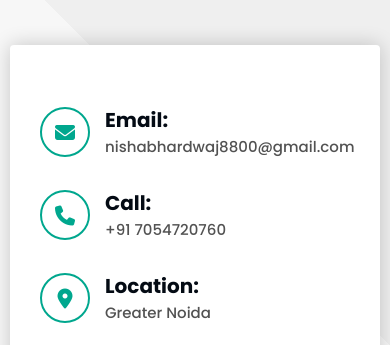
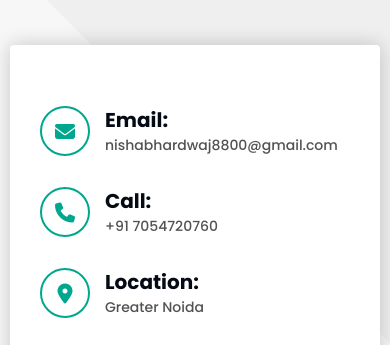
Before and after one commit to Nisha0802/MyPortfolio.github.io, a plain HTML site: page index.html in a window 390 px wide. Shown: the part 6460-6805 px from the top of the page. Drawn offline with nearby package versions, Linux system fonts and the light colour scheme; grey boxes are pictures that could not be loaded.

Commit message:
Update design.css

```diff
--- a/design.css
+++ b/design.css
@@ -885,6 +885,11 @@ h3 {
     font-weight: 400;
     cursor: pointer;
 }
+@media only screen and (max-width:400px){
+#contact .contact-row .contact-left .icon-box .info h4+p {
+    font-size: 14px;
+}
+}
 
 /* Mobile View */
 @media only screen and (max-width:800px) {
```
